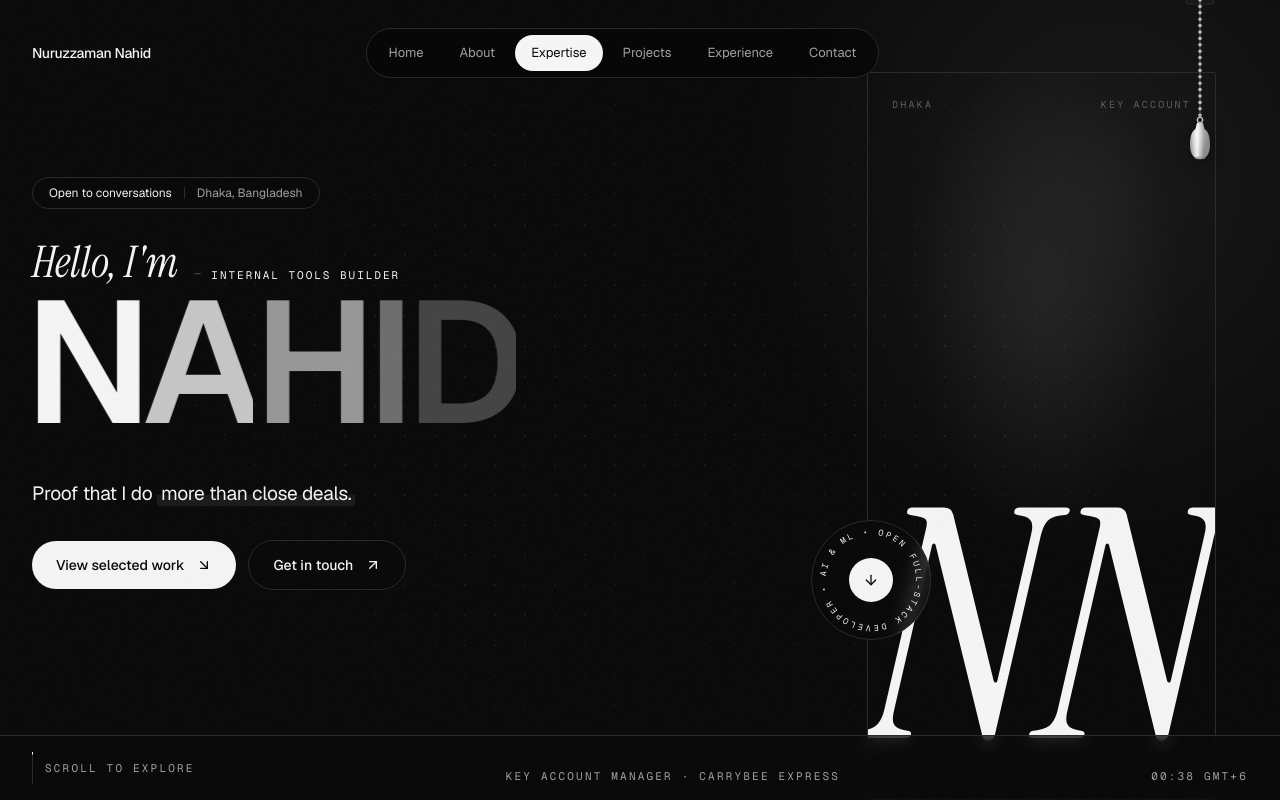
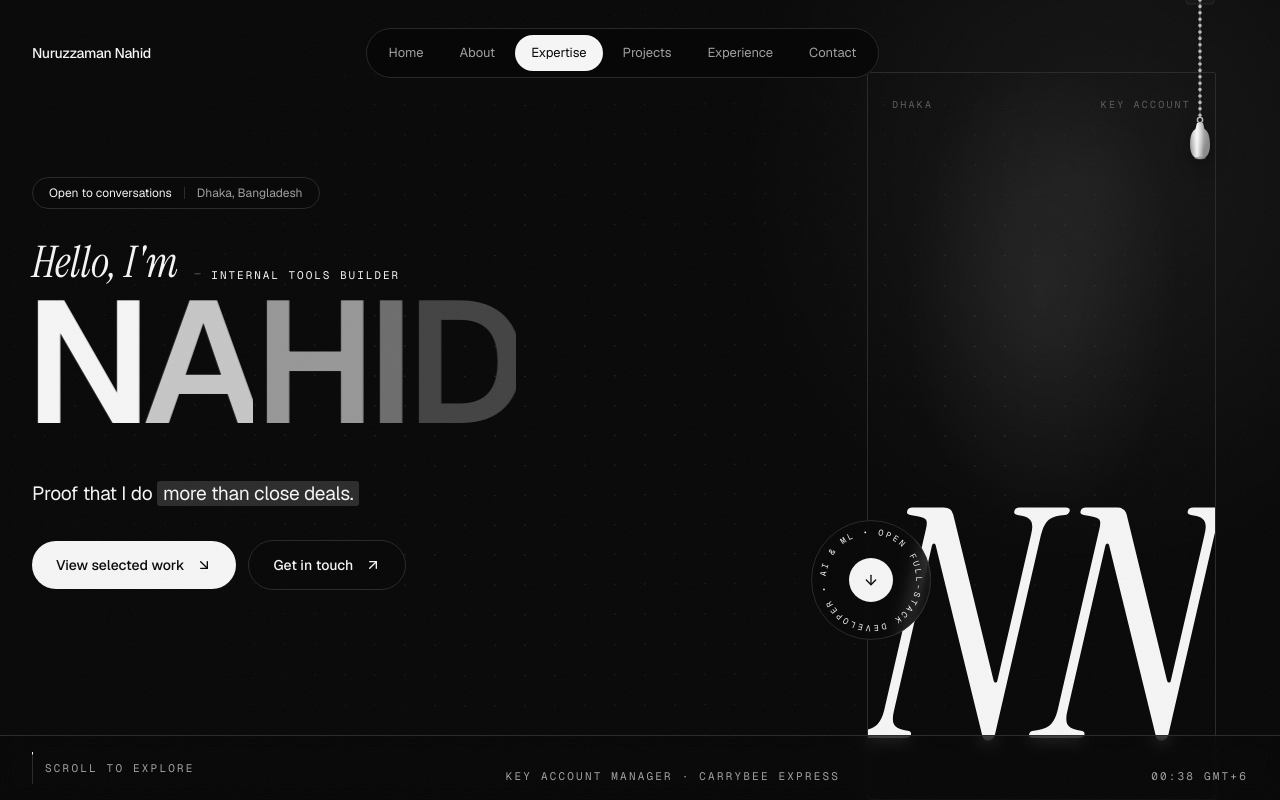
Before and after one commit to nuruzzamannahid57-cyber/Portfolio-, a React (Vite) app: page / in a window 1280 px wide. Shown: the top 800 px of the page. Built offline with nearby package versions, Linux system fonts and the light colour scheme.

Commit message:
Hero: stronger highlight on 'more than close deals.'
Co-authored-by: arena-agent <297053741+arena-agent@users.noreply.github.com>

```diff
--- a/src/components/Hero.tsx
+++ b/src/components/Hero.tsx
@@ -203,7 +203,7 @@ export default function Hero({ ready }: { ready: boolean }) {
 
         <motion.div style={{ y: textY, opacity: fade }} className="relative z-20 mt-8 md:mt-10 md:max-w-[46%] lg:max-w-[40%]">
           <motion.p {...fadeIn(0.7)} className="max-w-[36ch] text-[clamp(1.05rem,1.5vw,1.35rem)] leading-[1.4] tracking-[-0.015em] text-muted">
-            <span className="text-fg">Proof that I do</span>{' '}<span className="rounded-[2px] bg-[linear-gradient(to_top,var(--glow)_45%,transparent_45%)] px-1 text-fg">more than close deals.</span>
+            <span className="text-fg">Proof that I do</span>{' '}<span className="rounded-[3px] bg-fg/15 px-1.5 text-fg">more than close deals.</span>
           </motion.p>
 
           <motion.div {...fadeIn(0.9)} className="mt-8 flex flex-wrap items-center gap-3">
```
